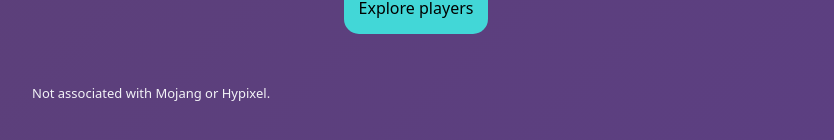
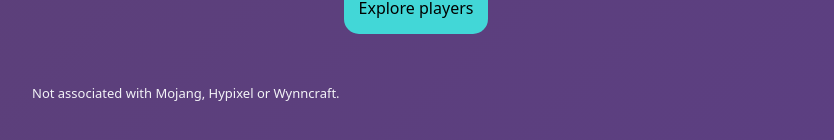
Before and after one commit to GoSkyH1gh/fakemc, a React (Vite) app: page / in a window 1280 px wide. Shown: the part 1605-1745 px from the top of the page, without its empty margins (256-1090 px from the left). Built offline with nearby package versions, Linux system fonts and the light colour scheme.

Commit message:
improved ux

```diff
--- a/src/pages/homePage.jsx
+++ b/src/pages/homePage.jsx
@@ -70,7 +70,7 @@ export function HomePage() {
             transition={{ duration: 0.5, ease: "easeInOut", delay: 3 }}><Link to="./player" className='main-explore-button'>Explore players</Link><br /></motion.div>
         </div>
       </div>
-      <footer>Not associated with Mojang or Hypixel.</footer>
+      <footer>Not associated with Mojang, Hypixel or Wynncraft.</footer>
     </>
   )
 }
--- a/src/pages/playerPage.css
+++ b/src/pages/playerPage.css
@@ -238,6 +238,7 @@ button {
 
 .copy-icon {
   padding-left: 10px;
+  cursor: pointer;
 }
 
 .copy-icon-clicked {
```
